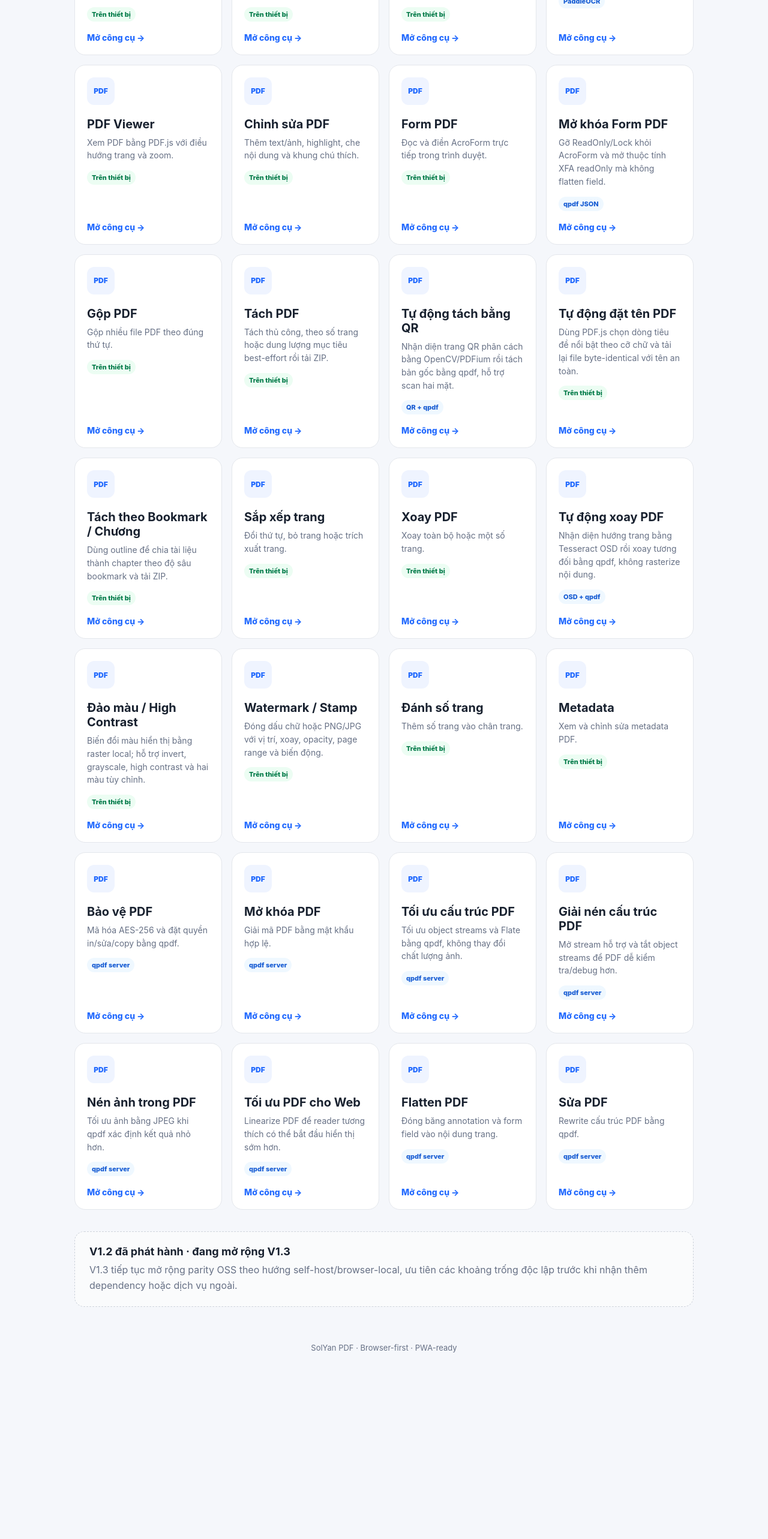
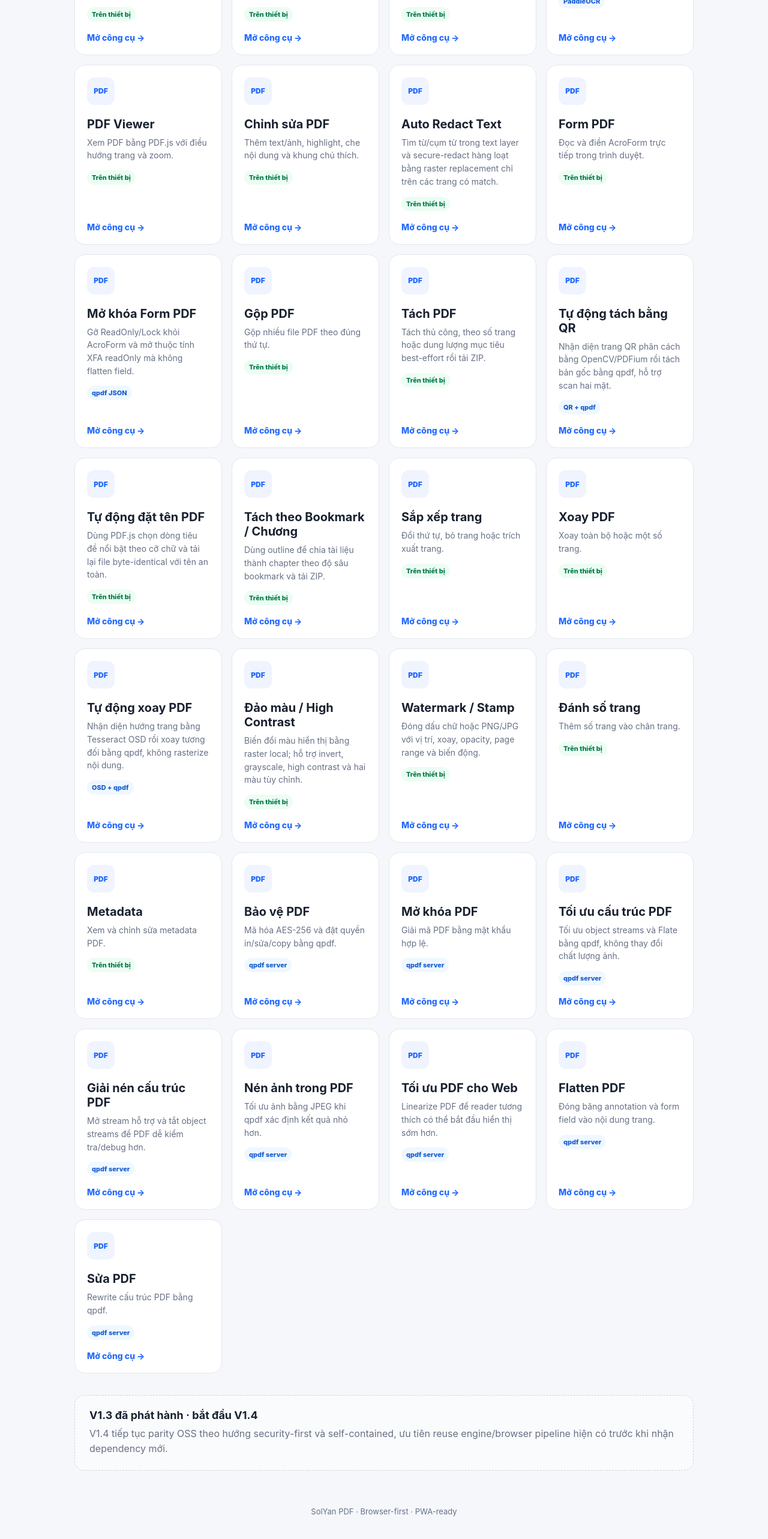
Before and after one commit to solyan842/SolYan-PDF, a Next.js app in the folder frontend/: page / in a window 1280 px wide. Shown: the part 3442-6008 px from the top of the page at 60% size. Before the commit the page ends 5737 px from the top, so only its background shows below. Built offline with nearby package versions, Linux system fonts and the light colour scheme.

Commit message:
feat: expose Auto Redact on dashboard

```diff
--- a/frontend/app/page.tsx
+++ b/frontend/app/page.tsx
@@ -37,6 +37,7 @@ const tools = [
   { href: '/ocr', title: 'OCR tài liệu', description: 'PP-OCRv6 và PP-StructureV3 cho ảnh/PDF scan.', local: false, badge: 'PaddleOCR' },
   { href: '/viewer', title: 'PDF Viewer', description: 'Xem PDF bằng PDF.js với điều hướng trang và zoom.', local: true },
   { href: '/editor', title: 'Chỉnh sửa PDF', description: 'Thêm text/ảnh, highlight, che nội dung và khung chú thích.', local: true },
+  { href: '/auto-redact', title: 'Auto Redact Text', description: 'Tìm từ/cụm từ trong text layer và secure-redact hàng loạt bằng raster replacement chỉ trên các trang có match.', local: true },
   { href: '/forms', title: 'Form PDF', description: 'Đọc và điền AcroForm trực tiếp trong trình duyệt.', local: true },
   { href: '/unlock-forms', title: 'Mở khóa Form PDF', description: 'Gỡ ReadOnly/Lock khỏi AcroForm và mở thuộc tính XFA readOnly mà không flatten field.', local: false, badge: 'qpdf JSON' },
   { href: '/merge', title: 'Gộp PDF', description: 'Gộp nhiều file PDF theo đúng thứ tự.', local: true },
@@ -68,7 +69,7 @@ export default function HomePage() {
       <section className="hero home-hero"><p className="eyebrow">SOLYAN PDF</p><h1>Công cụ PDF đơn giản, nhanh và riêng tư</h1><p className="subtitle">Tác vụ nhẹ chạy ngay trong trình duyệt; tác vụ nặng được tách thành các engine service riêng để dễ thay thế và mở rộng.</p></section>
       <section className="feature-banner"><div><span className="feature-kicker">DÀNH CHO NGƯỜI DÙNG VIỆT NAM</span><h2>13 Tiện ích Việt Nam</h2><p>Đổi số tiền thành chữ, VAT, phần trăm, tính tuổi, BMI, công suất điều hòa, IP, ping, vị trí từ khóa và website rank.</p></div><a className="feature-action" href="/vietnamese">Mở Tiện ích Việt Nam →</a></section>
       <section className="tool-grid" aria-label="Công cụ PDF">{tools.map((tool) => <a className="tool-card" href={tool.href} key={tool.href}><span className="tool-icon">PDF</span><h2>{tool.title}</h2><p>{tool.description}</p><span className={tool.local ? 'tool-badge local' : 'tool-badge server'}>{tool.local ? 'Trên thiết bị' : (tool.badge ?? 'Server')}</span><span className="tool-link">Mở công cụ →</span></a>)}</section>
-      <section className="coming-soon"><h2>V1.2 đã phát hành · đang mở rộng V1.3</h2><p>V1.3 tiếp tục mở rộng parity OSS theo hướng self-host/browser-local, ưu tiên các khoảng trống độc lập trước khi nhận thêm dependency hoặc dịch vụ ngoài.</p></section>
+      <section className="coming-soon"><h2>V1.3 đã phát hành · bắt đầu V1.4</h2><p>V1.4 tiếp tục parity OSS theo hướng security-first và self-contained, ưu tiên reuse engine/browser pipeline hiện có trước khi nhận dependency mới.</p></section>
       <footer>SolYan PDF · Browser-first · PWA-ready</footer>
     </main>
   );
```
